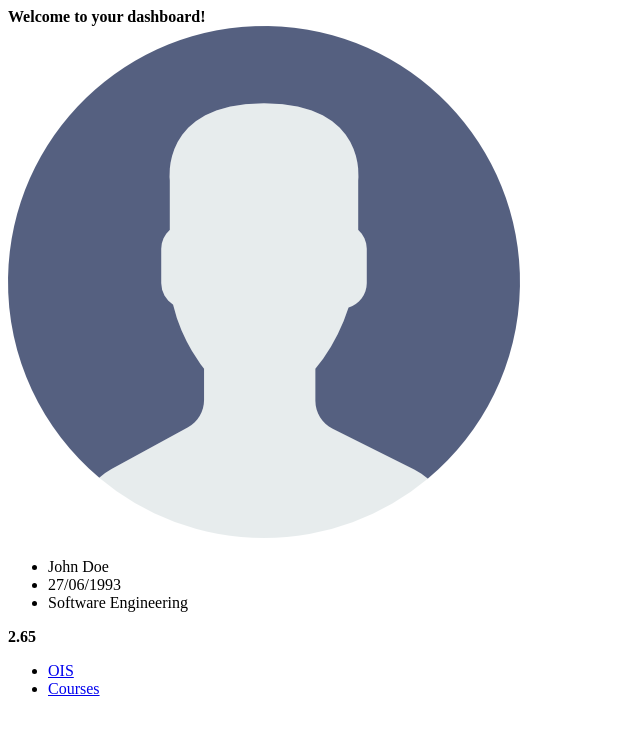
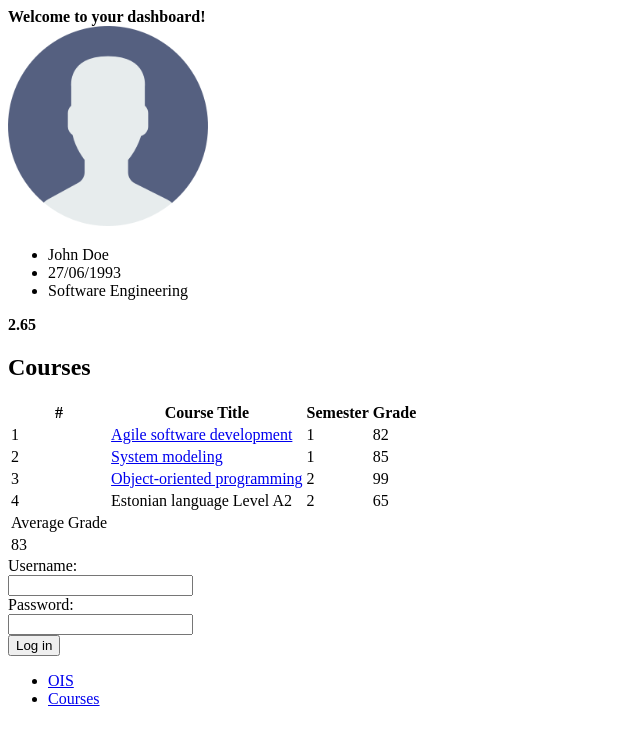
Before and after one commit to Ander-J/Web-App.-Dev.-practical, a plain HTML site: page index.html in a window 1280 px wide. Shown: the whole page, without its empty margins (0-640 px from the left). Drawn offline with Linux system fonts and the light colour scheme.

Commit message:
Added lots of stuff

```diff
--- a/index.html
+++ b/index.html
@@ -12,7 +12,7 @@
 
 <section>
     <div>
-        <img src="res/images/me.png" alt="My picture" title="Me">
+        <img src="res/images/me.png" alt="My picture" title="Me" width="200" height="200">
     </div>
     <div>
         <ul>
@@ -26,13 +26,69 @@
     </div>
 </section>
 
+<section>
+    <h1>Courses</h1>
+    <table>
+        <thead>
+        <tr>
+            <th>#</th>
+            <th>Course Title</th>
+            <th>Semester</th>
+            <th>Grade</th>
+        </tr>
+        </thead>
+        <tbody>
+        <tr>
+            <td>1</td>
+            <td><a href="https://courses.cs.ut.ee/2019/asd/fall">Agile software development</a></td>
+            <td>1</td>
+            <td>82</td>
+        </tr>
+        <tr>
+            <td>2</td>
+            <td><a href="https://courses.cs.ut.ee/2019/SM/fall">System modeling</a></td>
+            <td>1</td>
+            <td>85</td>
+        </tr>
+        <tr>
+            <td>3</td>
+            <td><a href="https://courses.cs.ut.ee/2019/OOP/spring">Object-oriented programming</a></td>
+            <td>2</td>
+            <td>99</td>
+        </tr>
+        <tr>
+            <td>4</td>
+            <td>Estonian language Level A2</td>
+            <td>2</td>
+            <td>65</td>
+        </tr>
+        </tbody>
+        <tfoot>
+            <tr>
+                <td>Average Grade</td>
+            </tr>
+            <tr>
+                <td>83</td>
+            </tr>
+        </tfoot>
+    </table>
+</section>
+<section>
+    <form>
+        Username:<br>
+        <input type="text" name="username"><br>
+        Password:<br>
+        <input type="password" name="password"><br>
+        <input type="submit" value="Log in">
+    </form>
+</section>
 <footer>
     <ul>
         <li>
-            <a href="https://ois2.ut.ee/">OIS</a>
+            <a href="https://ois2.ut.ee/" target="_blank">OIS</a>
         </li>
         <li>
-            <a href="https://courses.cs.ut.ee/">Courses</a>
+            <a href="https://courses.cs.ut.ee/" target="_blank">Courses</a>
         </li>
     </ul>
 </footer>
```
